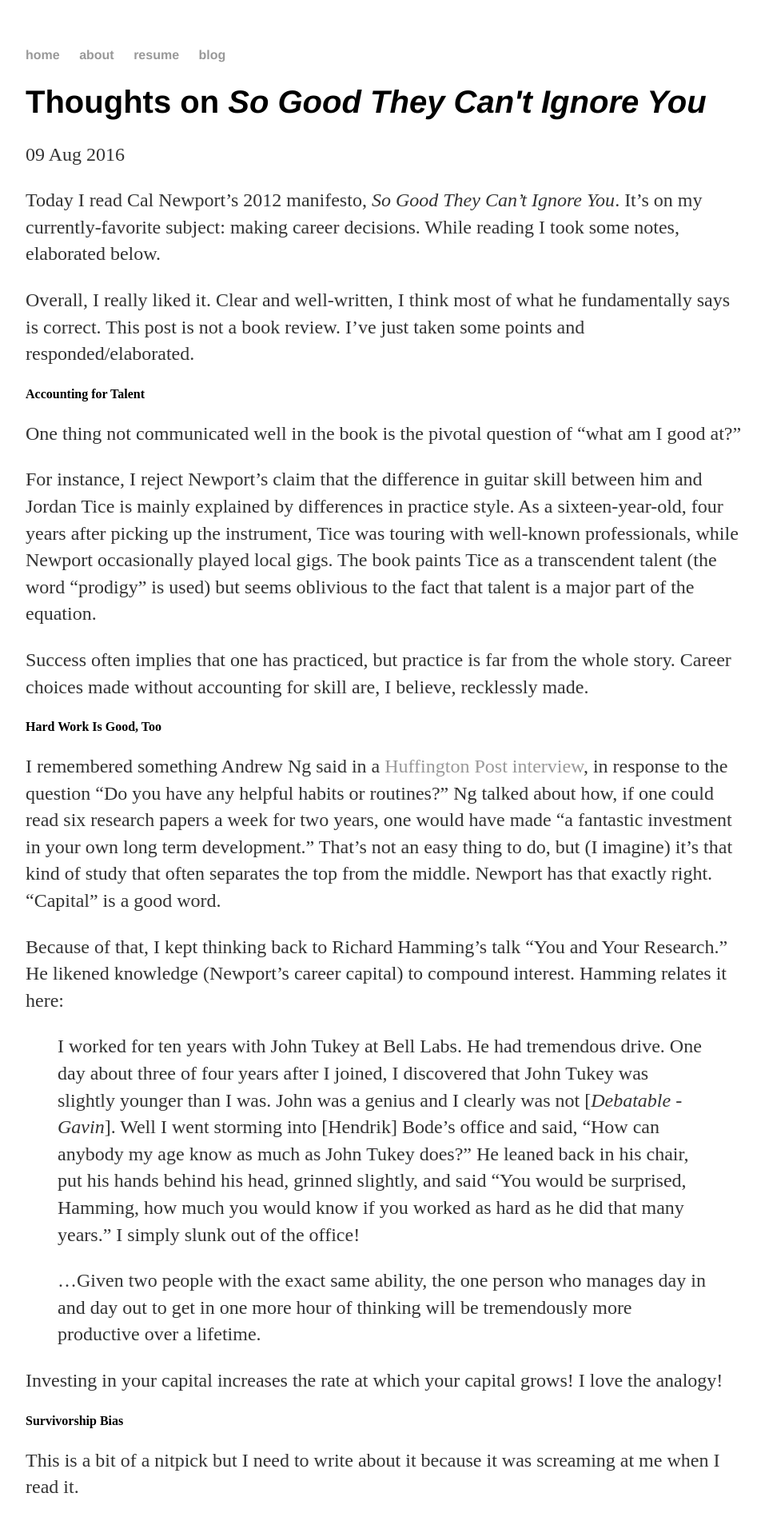
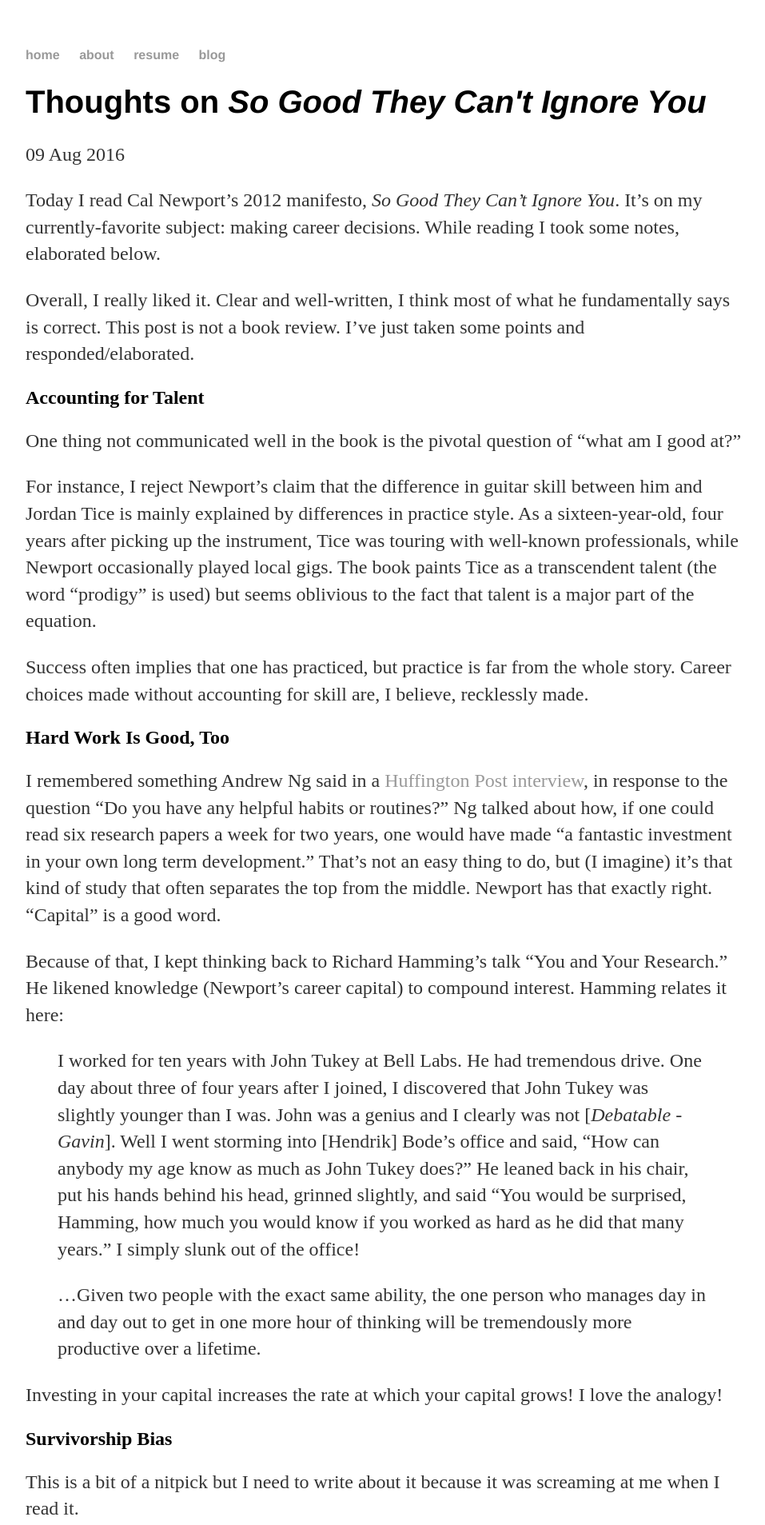
Before and after one commit to gavinrbrown1/gavinrbrown1.github.io, a Jekyll site: the page built from _posts/2016-08-09-thoughts-on-so-good-they-cant-ignore-you.md, in a window 1280 px wide. Shown: the top 1907 px of the page at 80% size, without its empty margins (160-1117 px from the left). Built offline with Jekyll 4.4.1, drawn with Linux system fonts in a browser that asks for light colours.

Commit message:
Increase h4 to h2

```diff
--- a/_posts/2016-08-09-thoughts-on-so-good-they-cant-ignore-you.md
+++ b/_posts/2016-08-09-thoughts-on-so-good-they-cant-ignore-you.md
@@ -8,7 +8,7 @@
 
 Overall, I really liked it. Clear and well-written, I think most of what he fundamentally says is correct. This post is not a book review. I've just taken some points and responded/elaborated.
 
-#### Accounting for Talent
+## Accounting for Talent
 
 One thing not communicated well in the book is the pivotal question of "what am I good at?"
 
@@ -16,7 +16,7 @@
 
 Success often implies that one has practiced, but practice is far from the whole story. Career choices made without accounting for skill are, I believe, recklessly made.
 
-#### Hard Work Is Good, Too
+## Hard Work Is Good, Too
 
 I remembered something Andrew Ng said in a [Huffington Post interview](http://www.huffingtonpost.com/2015/05/13/andrew-ng_n_7267682.html), in response to the question "Do you have any helpful habits or routines?" Ng talked about how, if one could read six research papers a week for two years, one would have made "a fantastic investment in your own long term development." That's not an easy thing to do, but (I imagine) it's that kind of study that often separates the top from the middle. Newport has that exactly right. "Capital" is a good word.
 
@@ -28,7 +28,7 @@
 
 Investing in your capital increases the rate at which your capital grows! I love the analogy!
 
-#### Survivorship Bias
+## Survivorship Bias
 
 This is a bit of a nitpick but I need to write about it because it was screaming at me when I read it.
 
@@ -51,7 +51,7 @@
 
 It's way out of bounds to use this data to support the claim, as Newport does, that "passion takes time."
 
-#### Types of Market: Auction and Winner-Take-All
+## Types of Market: Auction and Winner-Take-All
 
 Newport talks about identifying the market you're in: auction or winner-take-all. Members in winner-take-all markets compete only on one type of skill, while auction markets are everything else.
 
@@ -65,7 +65,7 @@
 
 His central example is TV writing, where there is a strong divide between those who are successful and those who are not. But the way he defines winner-take-all has nothing to do with the types of success in the field. If my chosen field is Rails development, there is only one career capital: Rails ability. However, I don't think anyone would call the market "winner-take-all" in the way it is commonly used.
 
-#### What is the goal of advice to an arbitrary person?
+## What is the goal of advice to an arbitrary person?
 
 Newport claims that "follow your passion" is bad advice. But what is bad advice? What is the goal of advice in general when given to an arbitrary group of people?
 
@@ -73,7 +73,7 @@
 
 This is not an easy question but it is fundamental to the book's theses.
 
-#### Do we need remarkable careers?
+## Do we need remarkable careers?
 
 Newport brings up Self-Determination Theory to help his case that passion is not necessary for workplace happiness. SDT claims that workplace motivation arises from autonomy, competence, and relatedness to others. He uses the fact that passion's exclusion from the list as an argument against it.
 
```
